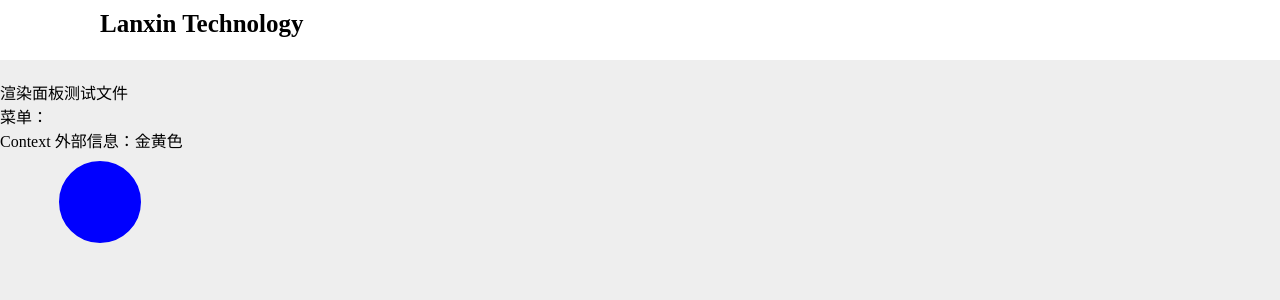
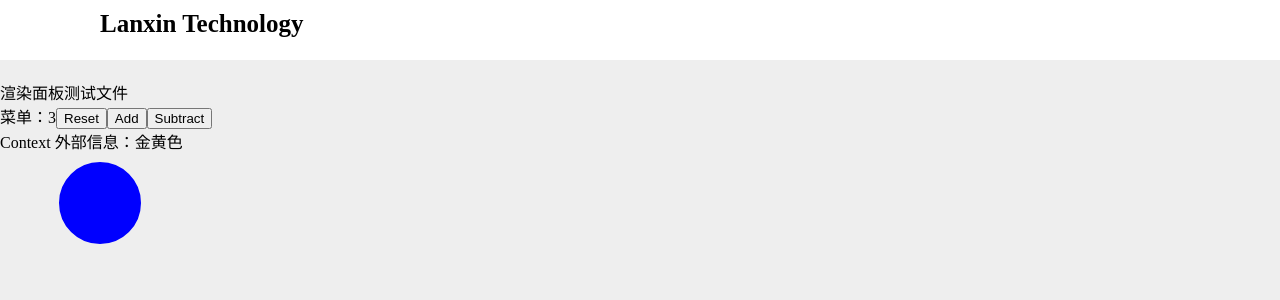
Before and after one commit to liushuxin/learnbootstrap, a React app: page / in a window 1280 px wide. Shown: the top 300 px of the page. Built offline with nearby package versions, Linux system fonts and the light colour scheme.

Commit message:
fix menu

```diff
--- a/src/components/menu/index.tsx
+++ b/src/components/menu/index.tsx
@@ -1,12 +1,31 @@
 import * as React from 'react';
 import ItemMenu from './itemMenu';
 const { useState, useEffect, useLayoutEffect, useContext,useReducer } = React;
-function reducer () {
+/**
+ *
+ * @param
+ * @param asd
+ */
+const initialState = { count: 0 };
+function reducer(state:any, action:any) {
+    switch (action.type) {
+        case 'reset':
+            return initialState;
+        case 'increment':
+            return { count: state.count + 1 };
+        case 'decrement':
+            return { count: state.count - 1 };
+        default:
+            // A reducer must always return a valid state.
+            // Alternatively you can throw an error if an invalid action is dispatched.
+            return state;
+    }
+}
 
-}
 const Menu = (props: any) => {
     const initialState = {count:0};
     const [state, setState] = useState({ data: 'red', });
+    const [state1, dispatch] = useReducer(reducer, { count: 3 });
     // const context = useContext(Context);
     let lightArr = ['red', 'blue', 'yellow'];
     let i = 1;
@@ -30,7 +49,17 @@ const Menu = (props: any) => {
 
     },[]);
     return <div>
-        菜单：
+
+        菜单：{state1.count}
+        <button onClick={() => dispatch({ type: 'reset' })}>
+            Reset
+      </button>
+        <button onClick={() => dispatch({ type: 'increment' })}>
+            Add
+      </button>
+        <button onClick={() => dispatch({ type: 'decrement' })}>
+            Subtract
+      </button>
        <ItemMenu
             setState={setState}
             data={state}
```
